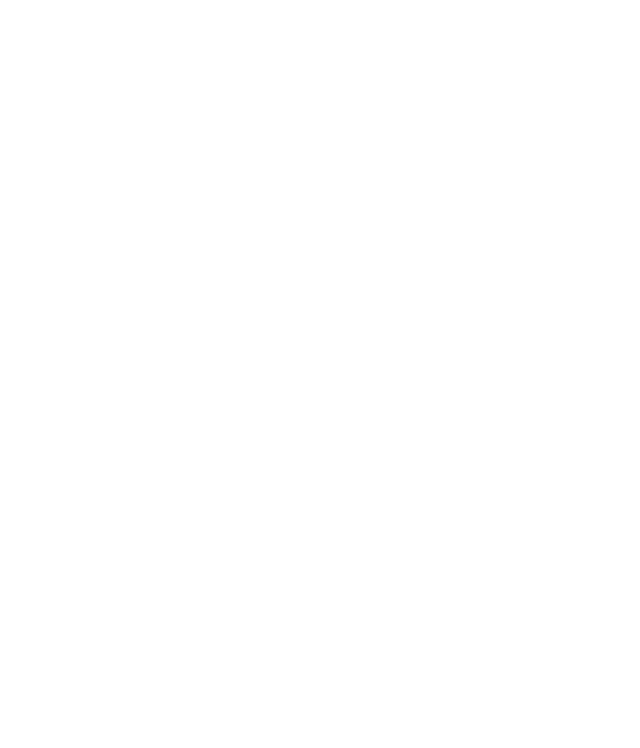
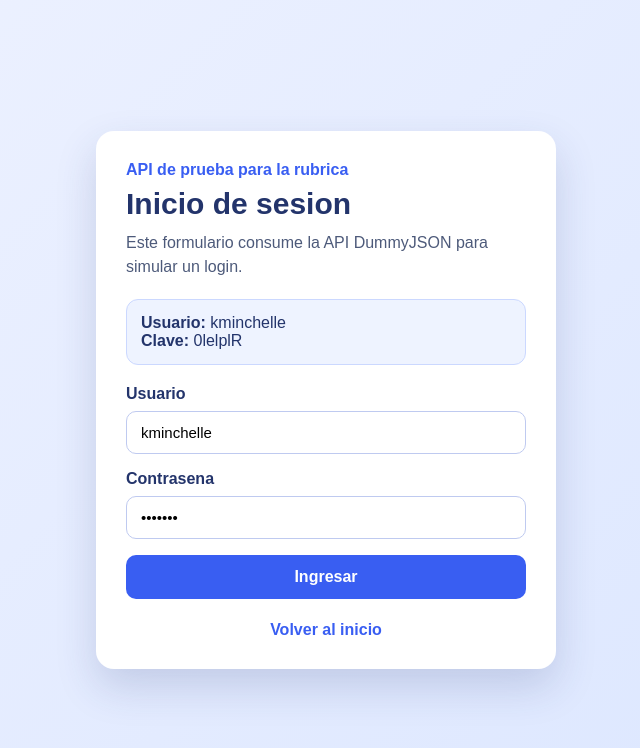
Before and after one commit to Nxjose18/Proyecto-CGS-Redieno, a React (Vite) app in the folder Proyecto Rediseño CGS/: page /inicio_sesion in a window 1280 px wide. Before the commit this address had no page. Shown: the top 748 px of the page, without its empty margins (314-954 px from the left). Built offline with nearby package versions, Linux system fonts and the light colour scheme.

Commit message:
se añadio api basico para simular login

```diff
--- a/Proyecto Rediseño CGS/src/App.jsx
+++ b/Proyecto Rediseño CGS/src/App.jsx
@@ -3,6 +3,7 @@ import CarritoProvider from "./context/CarritoContext";
 import { Routes, Route } from "react-router-dom";
 import PaginaPrincipal from "./Paginas/PaginaPrincipal";
 import PaginaLista from "./Paginas/PaginaLista";
+import PaginaInicioSesion from "./Paginas/PaginaInicioSesion";
 
 function App() {
   return (
@@ -18,6 +19,11 @@ function App() {
           path="/carta"
           element={<PaginaLista />}
         />
+
+        <Route
+          path="/inicio_sesion"
+          element={<PaginaInicioSesion />}
+        />
       </Routes>
       </CarritoProvider>
     </div>
--- a/Proyecto Rediseño CGS/src/HojasDeEstilo/Nav-bar.css
+++ b/Proyecto Rediseño CGS/src/HojasDeEstilo/Nav-bar.css
@@ -1,11 +1,9 @@
-/* RESET BÁSICO */
 * {
   margin: 0;
   padding: 0;
   box-sizing: border-box;
 }
 
-/* HEADER GENERAL */
 .header {
   width: 100%;
   min-height: 138px;
@@ -15,27 +13,29 @@
   z-index: 1000;
 }
 
-/* BARRA SUPERIOR */
-.contenedor_descuento{
-  background-color: #395EF2;
+.contenedor_descuento {
+  background-color: #395ef2;
   display: flex;
   text-align: center;
 }
-.boton_descuento{
+
+.boton_descuento {
   color: white;
   width: 50%;
   background-color: transparent;
   border: none;
   padding: 4px;
 }
-.boton_descuento:hover{
+
+.boton_descuento:hover {
   background-color: #5d17ff;
   cursor: pointer;
 }
-.boton_descuento:active{
+
+.boton_descuento:active {
   background-color: #5c6cff;
 }
-/* CONTENEDOR PRINCIPAL */
+
 .contenedor-header {
   background-color: #2d2f37;
   display: flex;
@@ -44,7 +44,6 @@
   padding: 15px;
 }
 
-/* LOGO */
 .contenedor-logo {
   display: flex;
   align-items: center;
@@ -57,7 +56,6 @@
   object-fit: cover;
 }
 
-/* BUSCADOR */
 .contenedor-buscador {
   display: flex;
   width: 40%;
@@ -66,7 +64,7 @@
   overflow: hidden;
 }
 
-.input-buscador {
+.input_buscador {
   flex: 1;
   border: none;
   padding: 10px 15px;
@@ -74,7 +72,7 @@
   font-size: 14px;
 }
 
-.boton-buscar {
+.boton_buscar {
   background-color: #5c6cff;
   border: none;
   padding: 0 15px;
@@ -83,7 +81,6 @@
   font-size: 16px;
 }
 
-/* ACCIONES */
 .contenedor-acciones {
   display: flex;
   align-items: center;
@@ -100,24 +97,27 @@
   margin-right: 50px;
 }
 
+.accion_enlace {
+  text-decoration: none;
+}
+
 .icono {
   width: 20px;
   height: 20px;
   object-fit: contain;
 }
-.iconobuscar{
+
+.icono_buscar {
   height: 30px;
   width: 30px;
   object-fit: contain;
 }
 
-/* BARRA CATEGORÍAS */
-.barra-categorias {
-  background-color: #3C51A6;
+.barra_categorias {
+  background-color: #3c51a6;
 }
 
-
-.lista-categorias {
+.lista_categorias {
   display: flex;
   justify-content: space-around;
   list-style: none;
@@ -131,64 +131,57 @@
   transition: 0.3s;
 }
 
-.barra-categorias:hover {
+.barra_categorias:hover {
   background-color: #5d17ff;
 }
+
 .categoria:hover {
   color: #b9c7ff;
   transform: translateY(-2px);
 }
 
-
-.panel-carrito {
+.panel_carrito {
   position: absolute;
   right: 20px;
   top: 80px;
-
   width: 500px;
   background-color: #2d2f37;
   color: white;
-
   border-radius: 10px;
   padding: 15px;
   z-index: 2000;
-
-  box-shadow: 0 5px 20px rgba(0,0,0,0.4);
+  box-shadow: 0 5px 20px rgba(0, 0, 0, 0.4);
 }
 
-/* HEADER */
-.carrito-header {
+.carrito_header {
   display: grid;
   grid-template-columns: 2fr 1fr 1fr 1fr;
-  background-color: #395EF2;
+  background-color: #395ef2;
   padding: 8px;
   border-radius: 5px;
   font-weight: bold;
   margin-bottom: 10px;
 }
 
-/* ITEM */
-.carrito-item {
+.carrito_item {
   display: grid;
   grid-template-columns: 2fr 1fr 1fr 1fr auto;
   align-items: center;
   margin-bottom: 10px;
 }
 
-/* INFO PRODUCTO */
-.producto-info {
+.producto_info {
   display: flex;
   align-items: center;
   gap: 10px;
 }
 
-.producto-info img {
+.producto_info img {
   width: 50px;
   height: 50px;
   object-fit: cover;
 }
 
-/* CANTIDAD */
 .cantidad {
   display: flex;
   align-items: center;
@@ -205,36 +198,40 @@
   border-radius: 5px;
 }
 
-/* ELIMINAR */
-.btn-eliminar {
+.btn_eliminar {
   background: none;
   border: none;
   cursor: pointer;
   color: red;
 }
-.btn-eliminar img {
+
+.btn_eliminar img {
   width: 20px;
   height: 20px;
   object-fit: contain;
 }
 
-/* TOTAL */
-.carrito-total {
+.carrito_total {
   margin-top: 10px;
   text-align: right;
 }
-.lista-categorias a {
+
+.carrito_vacio {
+  padding: 12px 0;
+}
+
+.lista_categorias a {
   text-decoration: none;
   color: inherit;
 }
-/* RESPONSIVE */
+
 @media (max-width: 768px) {
   .contenedor-buscador {
     width: 50%;
   }
 
-  .barra-superior {
-    font-size: 12px;
-    padding: 5px 15px;
+  .panel_carrito {
+    width: calc(100% - 30px);
+    right: 15px;
   }
 }
--- /dev/null
+++ b/Proyecto Rediseño CGS/src/HojasDeEstilo/PaginaInicioSesion.css
@@ -0,0 +1,120 @@
+.pagina_inicio_sesion {
+  min-height: 100vh;
+  display: flex;
+  align-items: center;
+  justify-content: center;
+  padding: 40px 20px;
+  background: linear-gradient(135deg, #eef2ff, #dbe6ff);
+  font-family: Arial, sans-serif;
+}
+
+.contenedor_inicio_sesion {
+  width: 100%;
+  max-width: 460px;
+  background-color: white;
+  border-radius: 18px;
+  padding: 30px;
+  box-shadow: 0 18px 40px rgba(44, 62, 120, 0.18);
+}
+
+.cabecera_inicio_sesion h1 {
+  font-size: 30px;
+  margin-bottom: 10px;
+  color: #23346b;
+}
+
+.texto_pequeno {
+  color: #395ef2;
+  font-weight: bold;
+  margin-bottom: 8px;
+}
+
+.texto_ayuda {
+  color: #4d5a7a;
+  line-height: 1.5;
+  margin-bottom: 20px;
+}
+
+.credenciales_prueba {
+  background-color: #eef3ff;
+  border: 1px solid #cbd8ff;
+  border-radius: 12px;
+  padding: 14px;
+  margin-bottom: 20px;
+  color: #23346b;
+}
+
+.formulario_inicio_sesion {
+  display: flex;
+  flex-direction: column;
+  gap: 16px;
+}
+
+.grupo_campo {
+  display: flex;
+  flex-direction: column;
+  gap: 8px;
+  color: #23346b;
+  font-weight: bold;
+}
+
+.campo_texto {
+  border: 1px solid #bfcaf0;
+  border-radius: 10px;
+  padding: 12px 14px;
+  font-size: 15px;
+  outline: none;
+}
+
+.campo_texto:focus {
+  border-color: #395ef2;
+}
+
+.boton_inicio_sesion {
+  border: none;
+  border-radius: 10px;
+  padding: 13px;
+  background-color: #395ef2;
+  color: white;
+  font-size: 16px;
+  font-weight: bold;
+  cursor: pointer;
+}
+
+.boton_inicio_sesion:disabled {
+  background-color: #91a5f4;
+  cursor: not-allowed;
+}
+
+.mensaje_error {
+  margin-top: 18px;
+  color: #c62828;
+  background-color: #ffe7e7;
+  border-radius: 10px;
+  padding: 12px;
+}
+
+.panel_usuario {
+  margin-top: 18px;
+  background-color: #edf8ef;
+  border: 1px solid #b9e3c1;
+  border-radius: 12px;
+  padding: 16px;
+  color: #215732;
+}
+
+.panel_usuario h2 {
+  margin-bottom: 10px;
+}
+
+.acciones_inicio_sesion {
+  margin-top: 22px;
+  display: flex;
+  justify-content: center;
+}
+
+.boton_volver {
+  text-decoration: none;
+  color: #395ef2;
+  font-weight: bold;
+}
--- /dev/null
+++ b/Proyecto Rediseño CGS/src/Paginas/PaginaInicioSesion.jsx
@@ -0,0 +1,113 @@
+import React, { useState } from 'react';
+import { Link } from 'react-router-dom';
+import '../HojasDeEstilo/PaginaInicioSesion.css';
+
+function PaginaInicioSesion() {
+  const [usuario, setUsuario] = useState('kminchelle');
+  const [contrasena, setContrasena] = useState('0lelplR');
+  const [cargando, setCargando] = useState(false);
+  const [mensaje_error, setMensajeError] = useState('');
+  const [datos_usuario, setDatosUsuario] = useState(null);
+
+  async function iniciarSesion(evento) {
+    evento.preventDefault();
+    setCargando(true);
+    setMensajeError('');
+    setDatosUsuario(null);
+
+    try {
+      const respuesta = await fetch('https://dummyjson.com/auth/login', {
+        method: 'POST',
+        headers: {
+          'Content-Type': 'application/json'
+        },
+        body: JSON.stringify({
+          username: usuario,
+          password: contrasena
+        })
+      });
+
+      const datos = await respuesta.json();
+
+      if (!respuesta.ok) {
+        setMensajeError(datos.message || 'No se pudo iniciar sesion.');
+        return;
+      }
+
+      localStorage.setItem('usuario_sesion', JSON.stringify(datos));
+      setDatosUsuario(datos);
+    } catch (error) {
+      setMensajeError('No se pudo conectar con la API.');
+    } finally {
+      setCargando(false);
+    }
+  }
+
+  return (
+    <main className="pagina_inicio_sesion">
+      <section className="contenedor_inicio_sesion">
+        <div className="cabecera_inicio_sesion">
+          <p className="texto_pequeno">API de prueba para la rubrica</p>
+          <h1>Inicio de sesion</h1>
+          <p className="texto_ayuda">
+            Este formulario consume la API DummyJSON para simular un login.
+          </p>
+        </div>
+
+        <div className="credenciales_prueba">
+          <p><strong>Usuario:</strong> kminchelle</p>
+          <p><strong>Clave:</strong> 0lelplR</p>
+        </div>
+
+        <form className="formulario_inicio_sesion" onSubmit={iniciarSesion}>
+          <label className="grupo_campo">
+            <span>Usuario</span>
+            <input
+              type="text"
+              value={usuario}
+              onChange={function(evento) {
+                setUsuario(evento.target.value);
+              }}
+              className="campo_texto"
+            />
+          </label>
+
+          <label className="grupo_campo">
+            <span>Contrasena</span>
+            <input
+              type="password"
+              value={contrasena}
+              onChange={function(evento) {
+                setContrasena(evento.target.value);
+              }}
+              className="campo_texto"
+            />
+          </label>
+
+          <button type="submit" className="boton_inicio_sesion" disabled={cargando}>
+            {cargando ? 'Validando...' : 'Ingresar'}
+          </button>
+        </form>
+
+        {mensaje_error && (
+          <p className="mensaje_error">{mensaje_error}</p>
+        )}
+
+        {datos_usuario && (
+          <div className="panel_usuario">
+            <h2>Sesion iniciada</h2>
+            <p><strong>Nombre:</strong> {datos_usuario.firstName} {datos_usuario.lastName}</p>
+            <p><strong>Usuario:</strong> {datos_usuario.username}</p>
+            <p><strong>Email:</strong> {datos_usuario.email}</p>
+          </div>
+        )}
+
+        <div className="acciones_inicio_sesion">
+          <Link to="/" className="boton_volver">Volver al inicio</Link>
+        </div>
+      </section>
+    </main>
+  );
+}
+
+export default PaginaInicioSesion;
```
Also changed, not shown: Proyecto Rediseño CGS/src/Componentes/Nav-bar.jsx (+21 -37 lines). Lines whose indentation alone changed are shown as unchanged.
